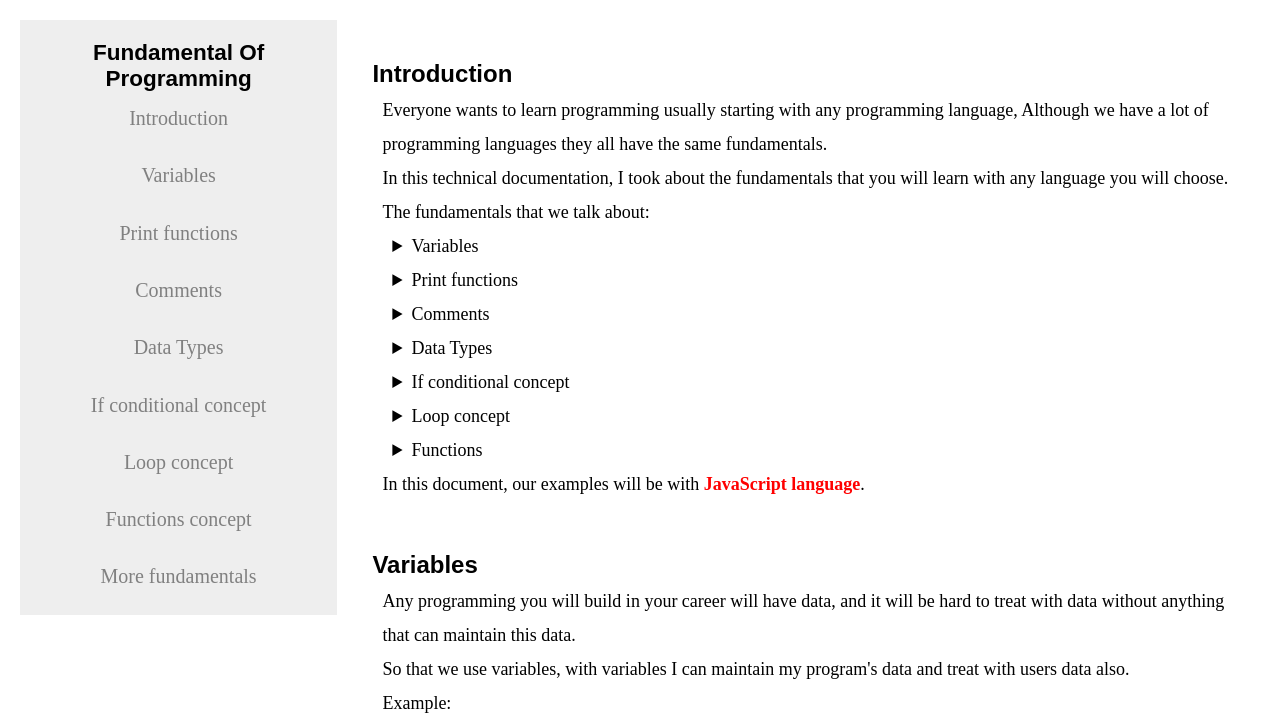
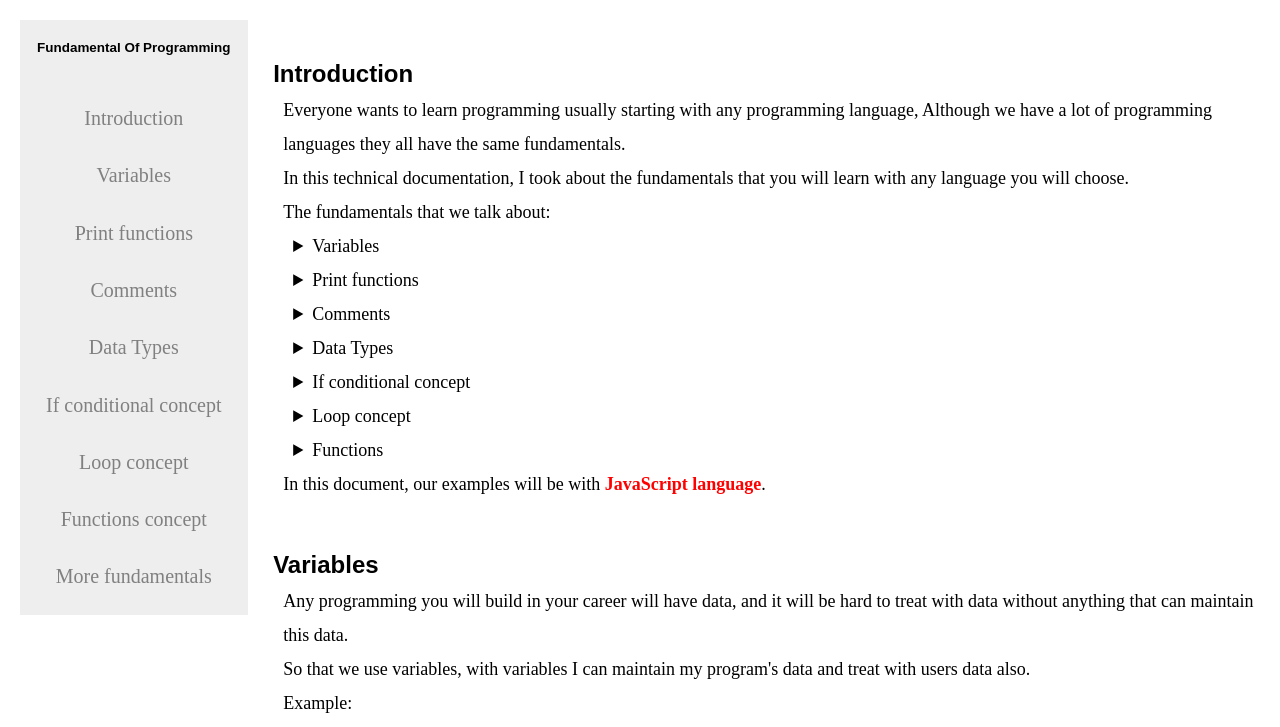
Before and after one commit to Ahmed101Mohammed/technical-documentation-page, a plain HTML site: page index.html in a window 1280 px wide. Shown: the top 727 px of the page. Drawn offline with Linux system fonts and the light colour scheme.

Commit message:
Modify index.css file

```diff
--- a/index.css
+++ b/index.css
@@ -62,7 +62,7 @@ strong
     width: calc(100% - 40px);
     height: auto;
     display: grid;
-    grid-template-columns: 26% 70%;
+    grid-template-columns: 18% 80%;
     padding: 20px;
     grid-gap: 20px;
 }
@@ -73,7 +73,7 @@ strong
 .head
 {
     position: fixed;
-    width: 24%;
+    width: 17%;
     padding: 5px;
     padding-top: 20px;
     background-color: #eee;
@@ -89,7 +89,8 @@ strong
 #navbar header
 {
     text-align: center;
-    font-size: 15px;
+    font-size: 0.7vw;
+
 }
 
 #navbar ul
```
